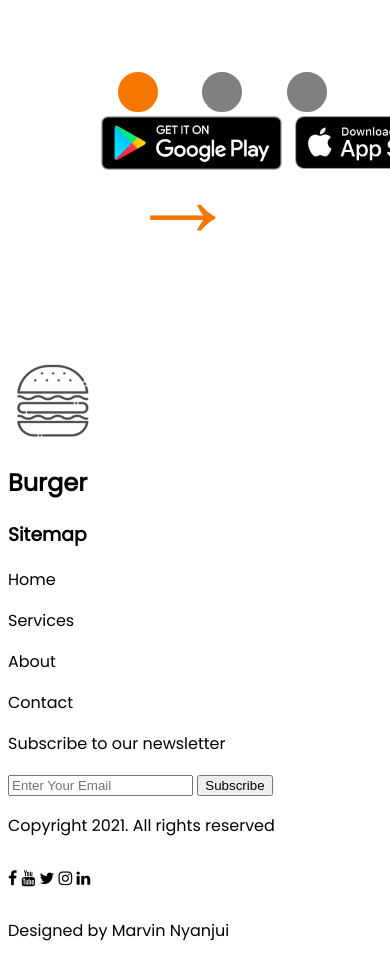
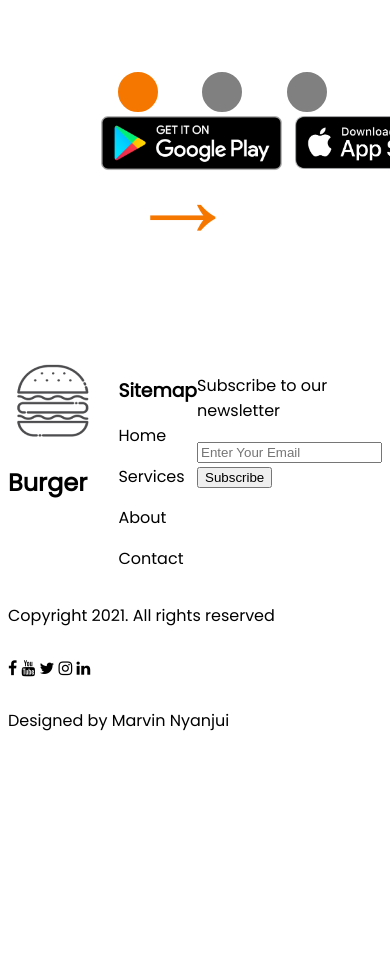
Before and after one commit to Nyanjuimarvin/The-Burger-Palace-2, a plain HTML site: page index.html in a window 390 px wide. Shown: the part 4686-5645 px from the top of the page. After the commit the page ends 5435 px from the top, so only its background shows below. Drawn offline with Linux system fonts and the light colour scheme.

Commit message:
Flex items below phone app prompt

```diff
--- a/index.css
+++ b/index.css
@@ -289,3 +289,11 @@ header>div>h2{
     height: 53px;
     padding-top: 113px;
 }
+
+.footer-1{
+    display: flex;
+    justify-content: space-between;
+}
+#logo h2{
+    display: inline-flex;
+}
--- a/index.html
+++ b/index.html
@@ -264,14 +264,14 @@
 
         <div class="footer-1">
 
-            <div class="logo">
+            <div id="logo">
 
                 <img src="images/logo.png" alt="Logo png">
                 <h2>Bur<span id="logo">ger</span></h2>
 
             </div>
 
-            <div class="foot-links">
+            <div id="foot-links">
 
                 <h3>Sitemap</h3>
                 <p>Home</p>
@@ -281,7 +281,7 @@
 
             </div>
 
-            <div class="News">
+            <div id="News">
 
                 <p>Subscribe to our newsletter</p>
 
@@ -294,11 +294,11 @@
         </div>
         <div class="footer-2">
 
-            <div class="copyright">
+            <div id="copyright">
                 <p>Copyright 2021. All rights reserved</p>
             </div>
 
-            <div class="icons">
+            <div id="icons">
 
                 <p class="fa fa-facebook"></p>
                 <p class="fa fa-youtube"></p>
@@ -307,7 +307,7 @@
                 <p class="fa fa-linkedin"></p>
 
             </div>
-            <div class="author">
+            <div id="author">
                 <p>Designed by Marvin Nyanjui</p>
             </div>
         </div>
```
